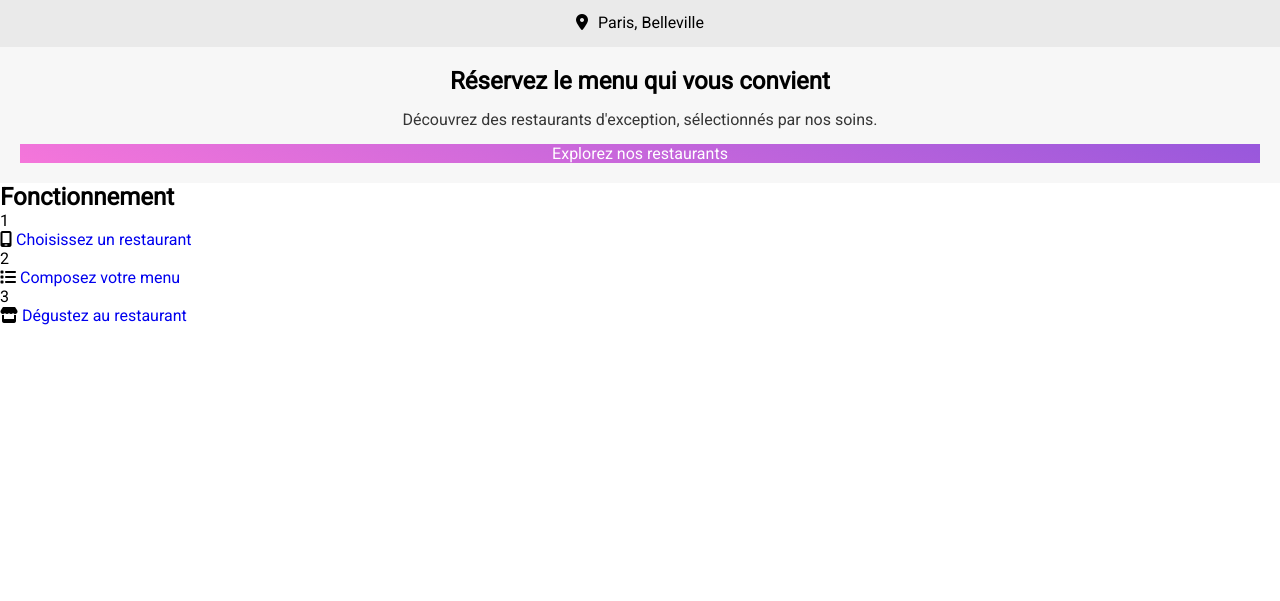
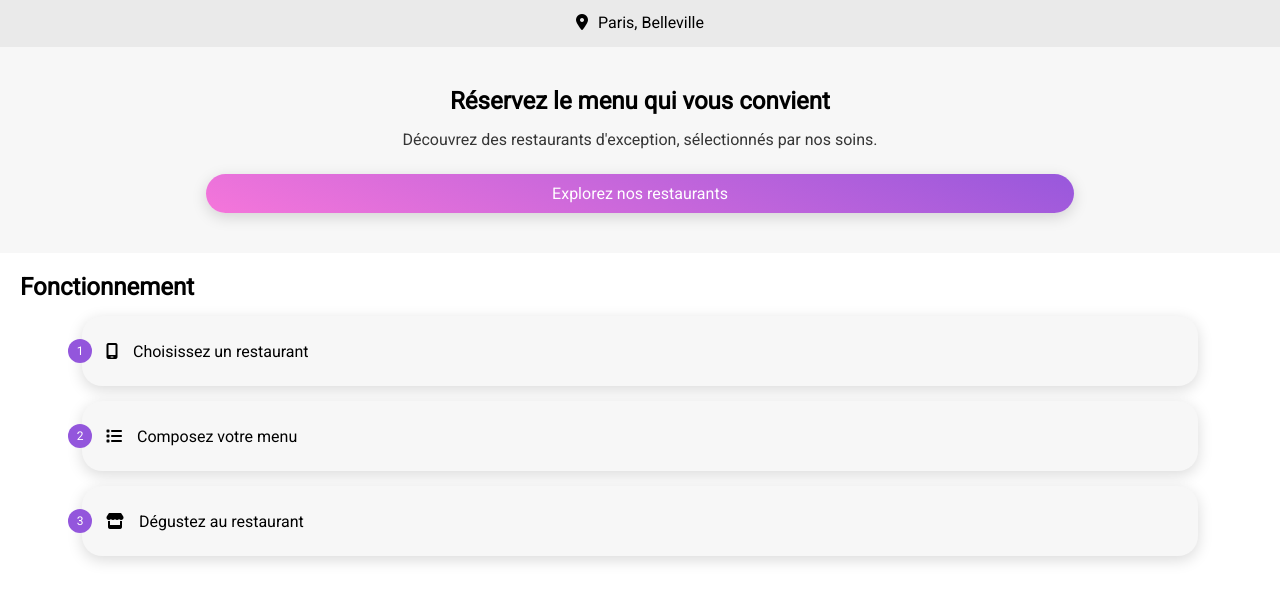
Before and after one commit to CDS-Annabelle/ohmyfood, a website: page index.html in a window 1280 px wide. Shown: the part 37-638 px from the top of the page. Drawn offline with Linux system fonts and the light colour scheme; a web font is replaced by a local one.

Commit message:
update scss

```diff
--- a/sass/base/_typography.scss
+++ b/sass/base/_typography.scss
@@ -17,6 +17,7 @@ h2 {
 
 a{
     text-decoration: none;
+    color: #000;
 }
 
 textarea {
--- a/sass/components/_buttons.scss
+++ /dev/null
@@ -1,3 +0,0 @@
-.btn {
-    @include btn
-}
--- a/sass/layout/_container.scss
+++ b/sass/layout/_container.scss
@@ -1,5 +1,3 @@
 .container {
-    margin: $layout-margin;
     background: $colour-container;
-    @include border($colour-accent);
 }
--- a/sass/pages/homepage.scss
+++ b/sass/pages/homepage.scss
@@ -14,17 +14,61 @@
 .explore {
     background: $colour-container;
     text-align: center;
-    padding: 20px;
+    padding: 40px 20px;
+    a{
+        color: #fff;
+    }
     &__text {
         color: #353535;
         padding-top: 15px;
+        margin-bottom: 25px;
     }
     &__btn {
         background: linear-gradient(200.64deg, #9356DC -5.2%, #FF79DA 110.74%);
-        margin-top: 15px;
+        border-radius: 25px;
+        padding: 10px;
+        width: 70%;
+        margin: auto;
+        box-shadow: 0px 4px 15px rgba(0, 0, 0, 0.15);
     }
 }
 
-.explore a{
-    color: #fff;
+
+.function{
+    padding: 20px;
+    &__title{
+        font-size:1.5rem;
+        margin-bottom: 15px;
+    }
+    &__content{
+        background: #f7f7f7;
+        box-shadow: 0px 4px 15px rgb(0 0 0 / 15%);
+        border-radius: 20px;
+        margin: auto;
+        width: 90%;
+        margin-bottom: 15px;
+        display: flex;
+        height: 70px;
+        align-items: center;
+        &:hover{
+            background: #F5EDFF;
+        }
+        &__step{
+            position: relative;
+            display: flex;
+            align-items: center;
+            justify-content: center;
+            background-color: #9356DC;
+            border-radius: 50%;
+            color: white;
+            font-size: 12px;
+            left: -14px;
+            width: 24px;
+            height: 24px;
+        }
+        &__text{
+            padding-left: 15px;
+        }
+    }
+
 }
--- a/sass/utils/_functions.scss
+++ /dev/null
@@ -1,7 +0,0 @@
-@function lightness-shift($colour) {
-    @if (lightness($colour) < 25%){
-        @return lighten($colour, 10%);
-    }@else{
-        @return darken($colour, 10%);
-    }
-}
--- a/sass/utils/_mixins.scss
+++ b/sass/utils/_mixins.scss
@@ -1,26 +1,6 @@
 
 
-@mixin border($colour:$colour-primary) {
-    border: .1rem solid $colour;
-}
-
-@mixin img-ratio {
-    width: 100%;
-        display: block;
-        overflow: hidden;
-        padding-top: 56.25%;
-        position: relative;
-        & img {
-            position: absolute;
-            top: 50%;
-            left: 50%;
-            width: 100%;
-            transform: translate(-50%, -50%);
-        }
-}
-
 @mixin btn {
-    @include border;
     color: $colour-primary;
     background: $colour-secondary;
     cursor: pointer;
```
Also changed, not shown: css/style.css.
